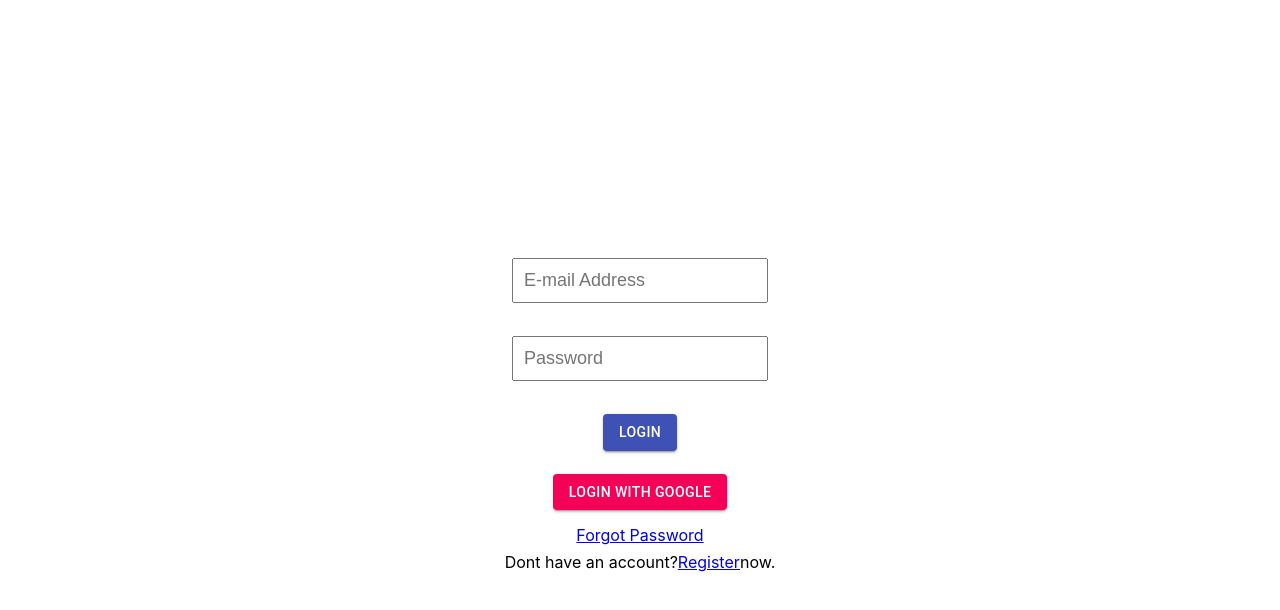
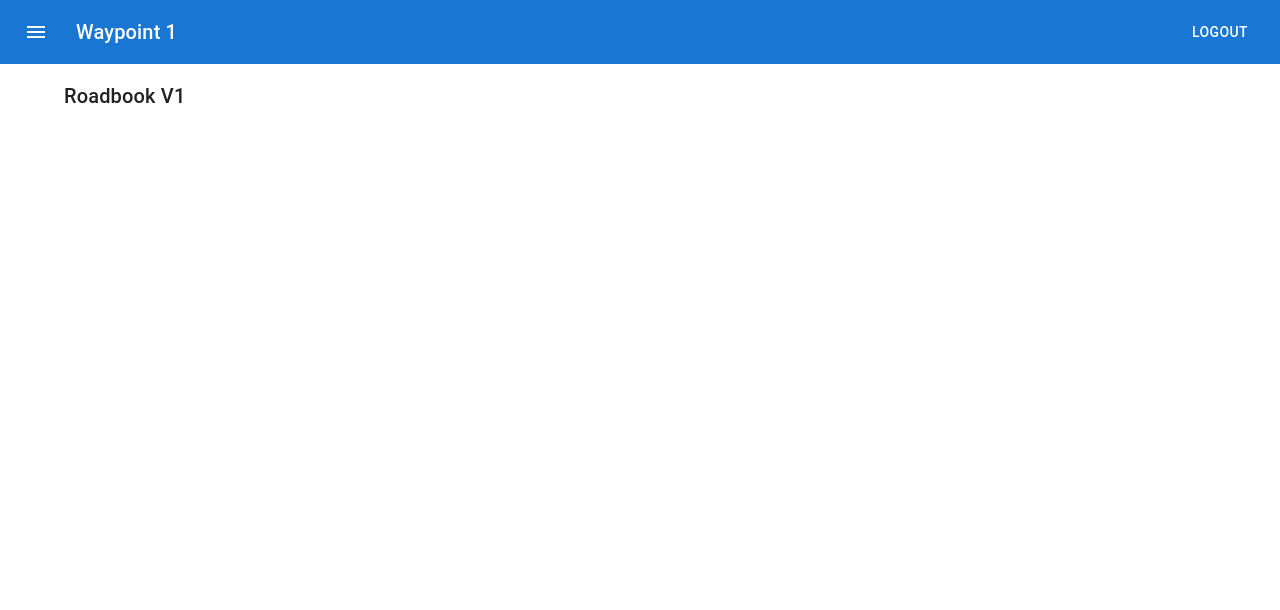
Before and after one commit to ALAxHxC/roadbook-v1, a React (Create React App) app: page /planroute in a window 1280 px wide. Before the commit this address led to /. Shown: the top 610 px of the page. Built offline with nearby package versions, Linux system fonts and the light colour scheme; no server answers.

Commit message:
Plan route

```diff
--- a/package.json
+++ b/package.json
@@ -12,6 +12,7 @@
     "@testing-library/react": "^11.2.7",
     "@testing-library/user-event": "^12.8.3",
     "firebase": "^8.10.0",
+    "material-ui-popup-state": "^1.9.3",
     "react": "^17.0.2",
     "react-dom": "^17.0.2",
     "react-firebase-hooks": "^3.0.4",
--- a/src/App.jsx
+++ b/src/App.jsx
@@ -7,6 +7,7 @@ import React from 'react';
 import Login from './componets/login';
 import Register from './componets/register';
 import Roadbook from './componets/roadbook/index';
+import PlanRoute from './componets/planroute/index';
 import Reset from './componets/reset';
 
 const dataOdometer = {
@@ -24,7 +25,7 @@ function App() {
                     <Route exact path="/register" component={Register} />
                     <Route exact path="/reset" component={Reset} />
                     <Route exact path="/roadbook" component={Roadbook} />
-          <Route exact path="/planroute" component={Roadbook} />
+                    <Route exact path="/planroute" component={PlanRoute} />
                 </Switch>
             </Router>
         </ContextData.Provider>
--- /dev/null
+++ b/src/componets/planroute/index.jsx
@@ -0,0 +1,76 @@
+import React, { useEffect, useState } from 'react';
+import { useAuthState } from 'react-firebase-hooks/auth';
+import { useHistory } from 'react-router';
+// import "../Dashboard.css";
+import '../style/card.css';
+// MATERIAL UI
+// MENU
+import AppBar from '@mui/material/AppBar';
+import Box from '@mui/material/Box';
+import Toolbar from '@mui/material/Toolbar';
+import IconButton from '@mui/material/IconButton';
+import MenuIcon from '@mui/icons-material/Menu';
+import Typography from '@mui/material/Typography';
+import Button from '@mui/material/Button';
+import PropTypes from 'prop-types';
+import Container from '@mui/material/Container';
+import CssBaseline from '@mui/material/CssBaseline';
+import { auth, logout } from '../../firebase/firebase';
+// estilos
+
+import ElevationScroll from '../style/scroll';
+// distancias
+
+ElevationScroll.propTypes = {
+    children: PropTypes.element.isRequired,
+    window: PropTypes.func,
+};
+
+function Roadbook(props) {
+    const [user, loading] = useAuthState(auth);
+    // eslint-disable-next-line no-unused-vars
+    const [name, setName] = useState('');
+    const history = useHistory();
+
+    useEffect(() => {
+
+        // requestGeoLocation();
+        if (loading) return;
+        if (!user) return history.replace('/');
+
+    }, []);
+    return (
+
+        <>
+            <CssBaseline />
+            <ElevationScroll {...props}>
+                <AppBar position="fixed">
+                    <Toolbar>
+                        <IconButton
+                            size="large"
+                            edge="start"
+                            color="inherit"
+                            aria-label="menu"
+                            sx={{ mr: 2 }}
+                        >
+                            <MenuIcon />
+                        </IconButton>
+                        <Typography variant="h6" component="div" sx={{ flexGrow: 1 }}>
+							Waypoint 1
+                        </Typography>
+                        <Button color="inherit" onClick={logout}>Logout</Button>
+                    </Toolbar>
+                </AppBar>
+            </ElevationScroll>
+            <Toolbar />
+            <Container>
+                <Box sx={{ my: 2 }}>
+                    <Typography variant="h6" component="div" sx={{ flexGrow: 1 }}>
+						Roadbook V1
+                    </Typography>
+                </Box>
+            </Container>
+        </>
+    );
+}
+export default Roadbook;
--- a/src/componets/roadbook/index.jsx
+++ b/src/componets/roadbook/index.jsx
@@ -17,6 +17,13 @@ import PropTypes from 'prop-types';
 import Container from '@mui/material/Container';
 import CssBaseline from '@mui/material/CssBaseline';
 import Item from './item';
+
+//MENU
+import Menu from '@mui/material/Menu';
+import MenuItem from '@mui/material/MenuItem';
+import PopupState, { bindTrigger, bindMenu } from 'material-ui-popup-state';
+
+
 import { auth, db, logout } from '../../firebase/firebase';
 // estilos
 import useStylesIndex from '../style/index';
@@ -60,6 +67,9 @@ function Roadbook(props) {
             console.error(err);
             alert('An error occured while fetching user data');
         }
+    };
+    const goToplaneRoute = () => {
+        history.replace('planroute');
     };
 
     const resetOdo = () => {
@@ -149,15 +159,28 @@ function Roadbook(props) {
             <ElevationScroll {...props}>
                 <AppBar position="fixed">
                     <Toolbar>
+                        <PopupState variant="popover" popupId="demo-popup-menu">
+                            {(popupState) => (
+                                <React.Fragment>
                                     <IconButton
                                         size="large"
                                         edge="start"
                                         color="inherit"
                                         aria-label="menu"
                                         sx={{ mr: 2 }}
+                                        variant="contained" {...bindTrigger(popupState)}
                                     >
                                         <MenuIcon />
                                     </IconButton>
+                                    <Menu {...bindMenu(popupState)}>
+                                        <MenuItem onClick={goToplaneRoute}>Plan Route</MenuItem>
+                                        <MenuItem onClick={popupState.close}>My account</MenuItem>
+                                        <MenuItem onClick={popupState.close}>Logout</MenuItem>
+                                    </Menu>
+                                </React.Fragment>
+                            )}
+                        </PopupState>
+
                         <Typography variant="h6" component="div" sx={{ flexGrow: 1 }}>
 							Waypoint 1
                         </Typography>
```
Also changed, not shown: src/componets/planroute/index.js (deleted), 1 other file (tests, documents, lock files or other folders). Lines whose indentation alone changed are shown as unchanged.
